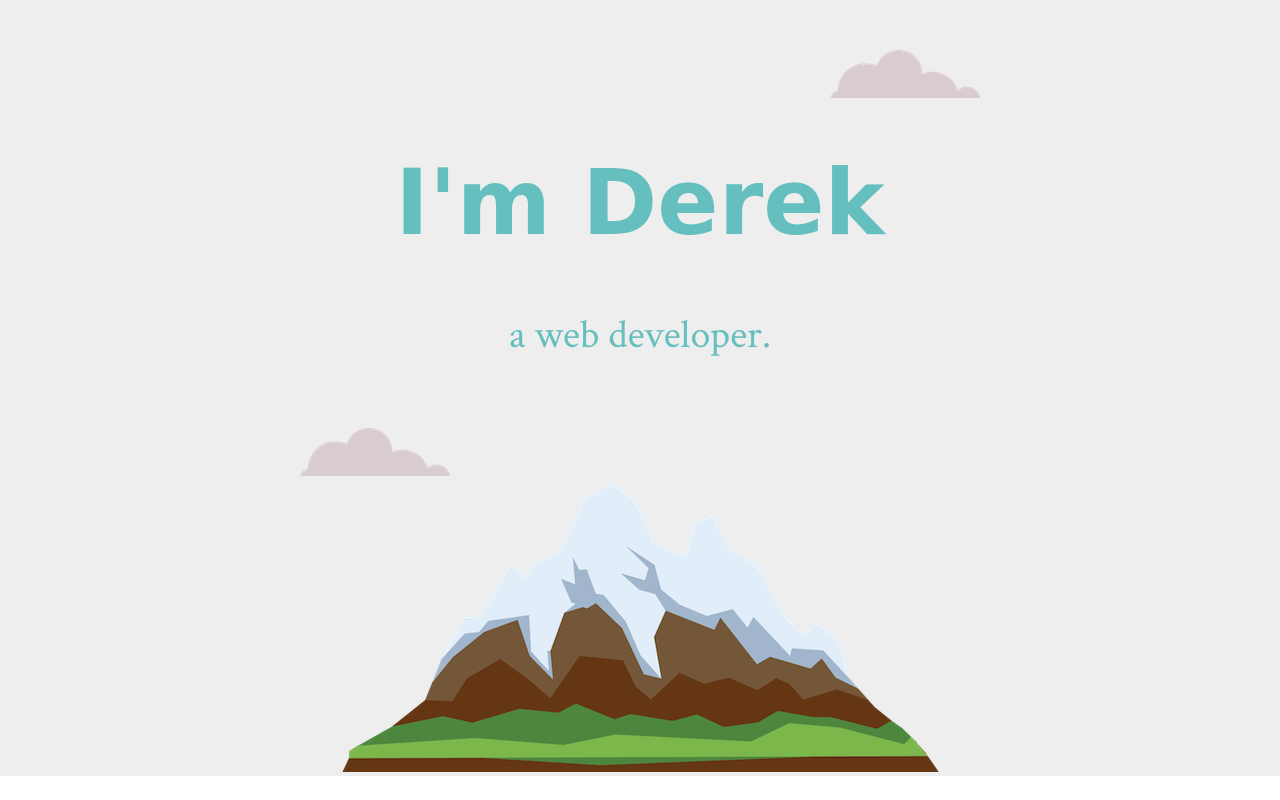
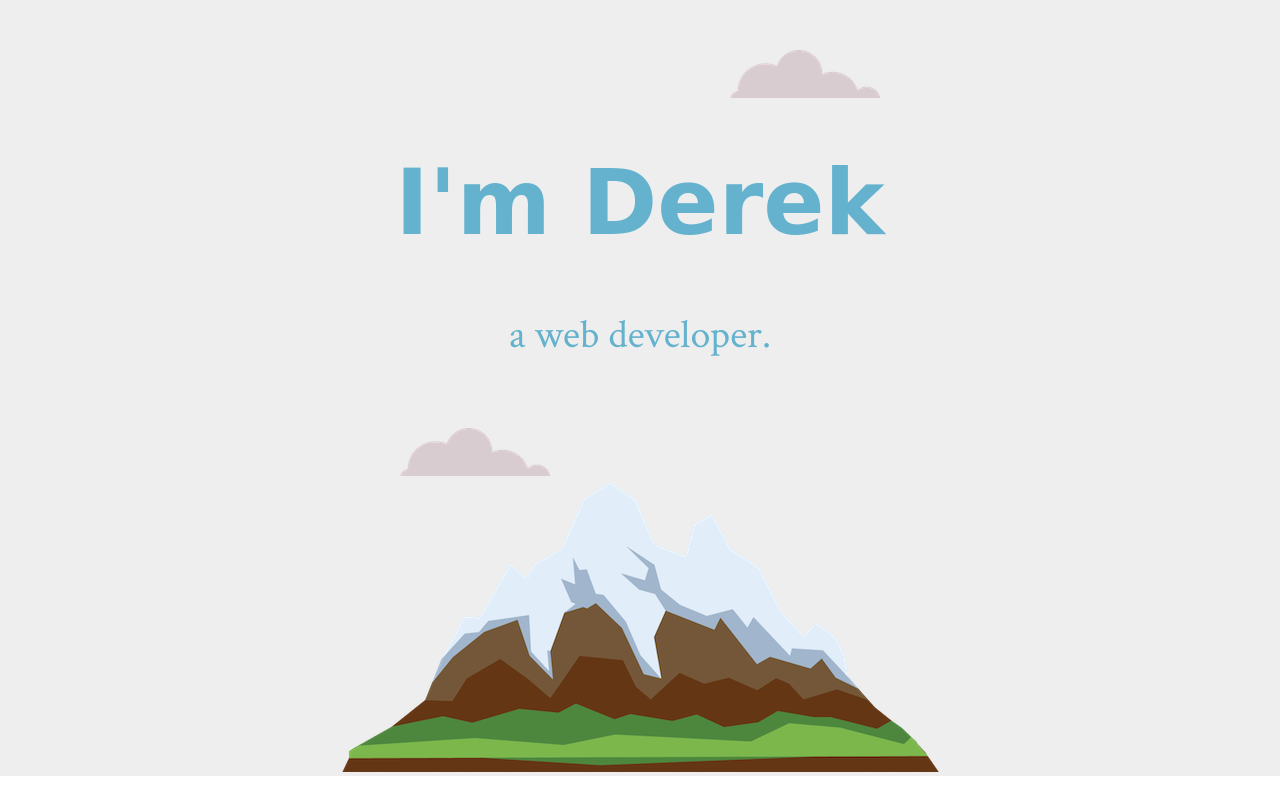
Before and after one commit to djr76/ws1, a plain HTML site: page index.html in a window 1280 px wide. Shown: the top 800 px of the page. Drawn offline with Linux system fonts and the light colour scheme; a web font is replaced by a local one.

Commit message:
Add files via upload

```diff
--- a/css/styles.css
+++ b/css/styles.css
@@ -1,18 +1,18 @@
 h1 {
-  color: #66BFBF;
+  color: #64b2cd;
   font-size: 5.65rem;
-  font-family: 'Rochester', cursive;
+  font-family: 'Charm', cursive;
   margin: 50px auto 0 auto;
 }
 
 h2 {
-  color: #66BFBF;
+  color: #64b2cd;
   font-size: 2.5rem;
   font-family: 'Roboto Slab', serif;
 }
 
 h3 {
-  color: #11999E;
+  color: #64b2cd;
   font-family: 'Roboto Slab', serif;
 }
 
@@ -29,11 +29,12 @@ a {
 }
 
 a:hover{
-  color: #EAF6F6
+  color: #EAF6F6;
 }
 
 .copyright {
-  color: #EAF6F6
+  color: #EAF6F6;
+  padding: 20 0;
 }
 
 body {
@@ -59,13 +60,13 @@ body {
 
 .top-cloud {
   position: absolute;
-  right: 300px;
+  right: 400px;
   top: 50px;
 }
 
 .bottom-cloud {
   position: absolute;
-  left: 300px;
+  left: 400px;
   bottom: 300px
 }
 
```
Also changed, not shown: images/cc.jpg, images/dd.jpg.
